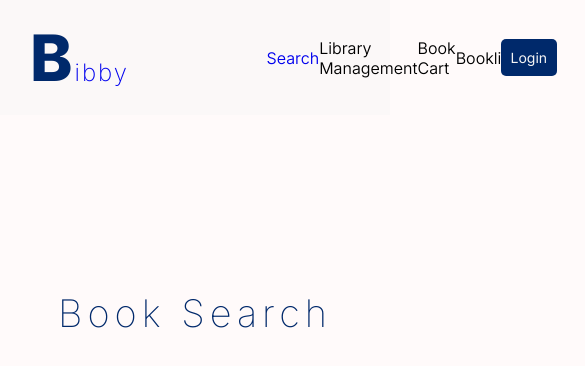
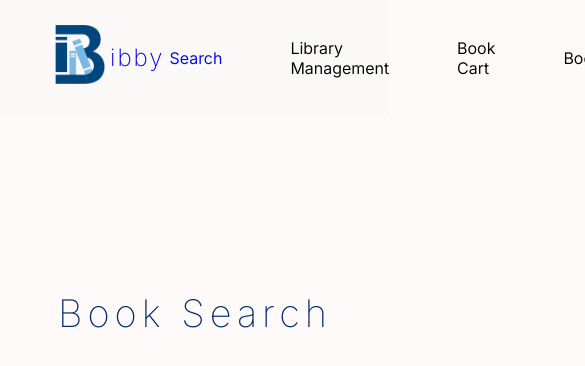
Before and after one commit to leodvincci/Bibby-Web, a React (Vite) app: page /search in a window 390 px wide. Shown: the top 366 px of the page, 585 px wide, since content can reach past the window. Built offline with nearby package versions, Linux system fonts and the light colour scheme.

Commit message:
Update Nav component and styles: - Replace "Bibby" text logo with `bibby-mark` image. - Refactor navigation layout and apply padding, gaps, and alignment improvements. - Adjust `nav-items` styling for better spacing and responsiveness.

```diff
--- a/src/components/Nav.tsx
+++ b/src/components/Nav.tsx
@@ -1,12 +1,13 @@
 import { BrowserRouter, Routes, Route, Link } from "react-router-dom";
 import {SearchPage} from "./SearchPage.tsx";
+import bibbyMark from "./bibbyMark.png"
 
 function Nav(){
     return(
         <BrowserRouter>
-
-        <nav>
-            <Link to="/" id={"bibby-logo"}>Bibby</Link>
+            <nav>
+            <Link to={"/"}> <img className={"bibby-mark"} src={bibbyMark} alt={"bibby-mark"}/> </Link>
+            <Link to="/" id={"bibby-logo"}>ibby</Link>
             <ul id={"nav-items"}>
                 <Link to="/search"> Search </Link>
                 <li>Library Management</li>
--- a/src/style.css
+++ b/src/style.css
@@ -5,13 +5,15 @@
   text-decoration: none;
 }
 
+
 html{
+  width: 100vw;
   height: 100vh;
-  width: 100vw;
   background-color: #FFFAFA;
 }
 
 nav{
+
   display: flex;
   align-items: center;
   flex-direction: row;
@@ -19,9 +21,11 @@ nav{
   font-weight: 200;
   font-size: 24px;
   color: black;
-  width: 100%;
+  width: auto;
   height: 115px;
   background-color: #fbf8f8;
+  gap: 5px;
+  padding: 0 55px;
 
 }
 
@@ -29,24 +33,31 @@ nav{
   letter-spacing: 2px;
 }
 
-#bibby-logo::first-letter{
-  margin-left: 30px;
-  font-weight: 800;
-  font-size: 64px;
-  color:#00296B;
+/*#bibby-logo::first-letter{*/
+/*  margin-left: 30px;*/
+/*  font-weight: 800;*/
+/*  font-size: 64px;*/
+/*  color:#00296B;*/
 
+/*}*/
+
+
+.bibby-mark{
+  width: 50px;
 }
 
-
 #nav-items{
-  margin-left: 25%;
+  /*border: 1px solid crimson;*/
+  flex: 1;
+  width: auto;
   font-size: 16px;
-  width: 40%;
-  font-weight: 350;
+  font-weight: 375;
   list-style: none;
   display: flex;
   align-items: center;
-  justify-content: space-evenly;
+  justify-content: center;
+  gap: 68px;
+  padding: 0;
 }
 
 #nav-items > li:hover{
@@ -59,7 +70,7 @@ nav{
 }
 
 #sign-in-btn{
-  margin-left: 20%;
+
 }
 .btn{
   text-align: center;
@@ -104,3 +115,7 @@ nav{
   font-size: 38px;
   margin-top: 175px;
 }
+
+a:visited{
+  color: inherit;
+}
```
Also changed, not shown: src/components/bibbyMark.png (added).
